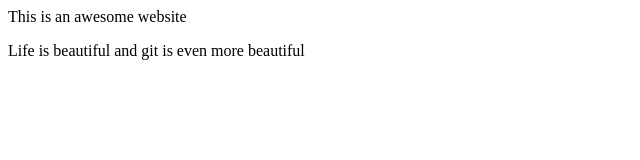
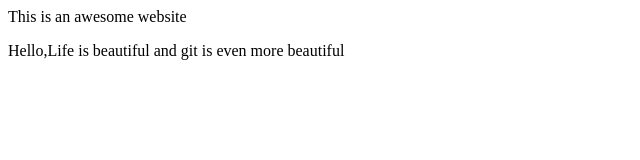
Before and after one commit to Shivani-Renavikar/mydemowebsite, a plain HTML site: page index.html in a window 1280 px wide. Shown: the full height of the page, 0-640 px from the left. Drawn offline with Linux system fonts and the light colour scheme.

Commit message:
Added Hello to index.html

```diff
--- a/index.html
+++ b/index.html
@@ -6,6 +6,6 @@ This is a sample website
 This is an awesome website
 <head>
 <p>
-Life is beautiful and git is even more beautiful
+Hello,Life is beautiful and git is even more beautiful
 </p>
 </html>
```
